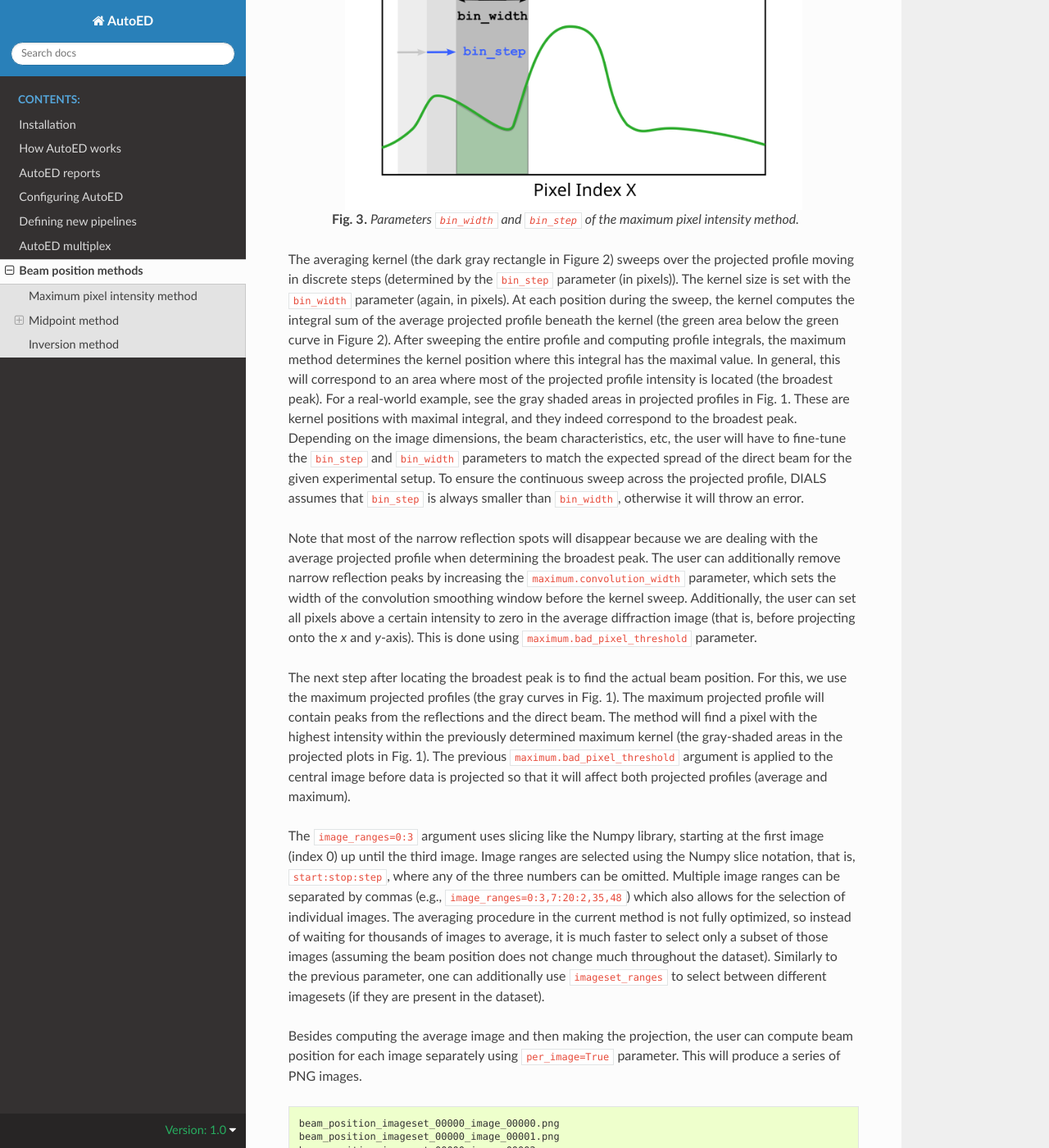
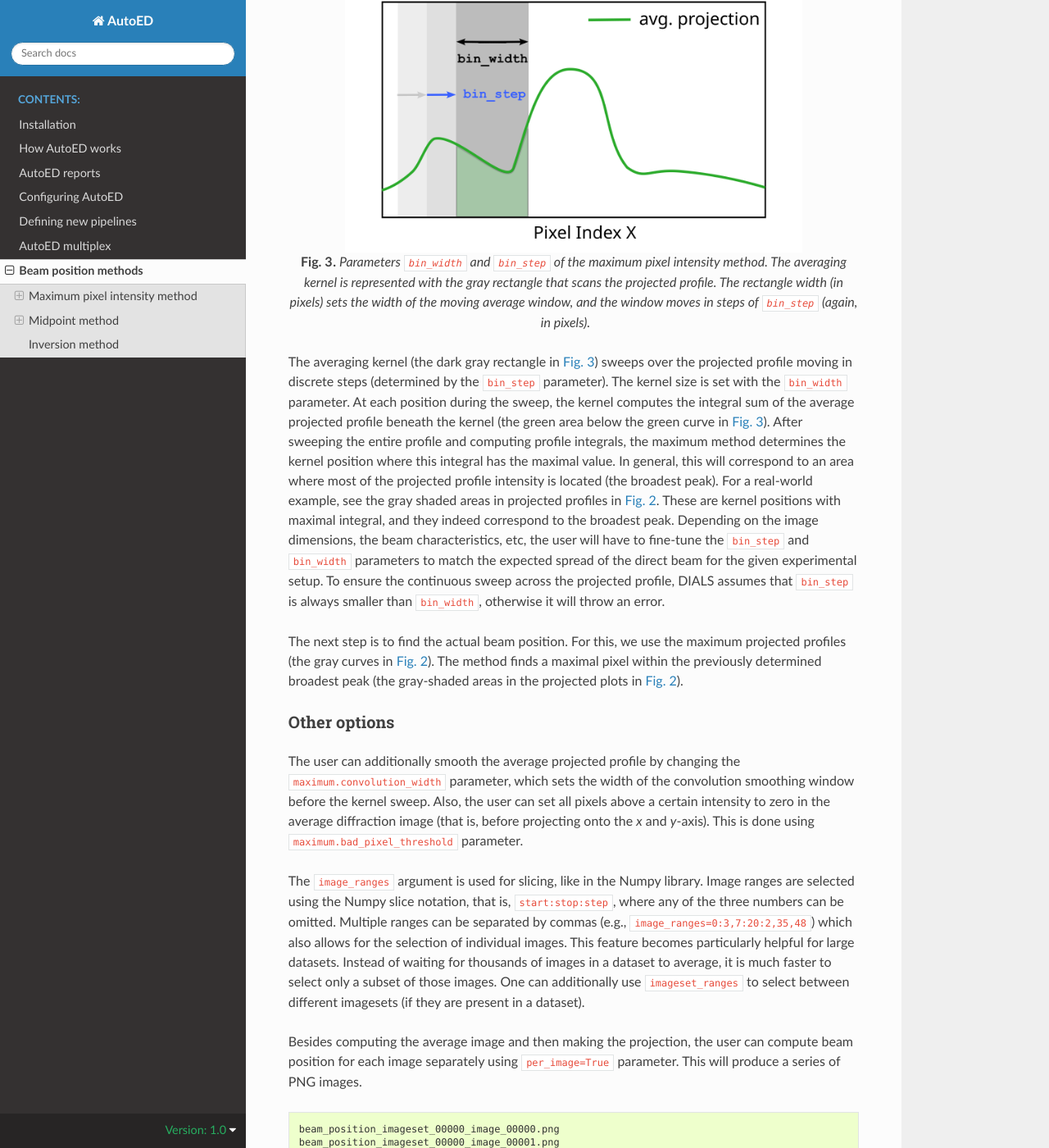
Before and after one commit to mpks/autoed, a Sphinx documentation site: the page built from docs/pages/beam_position_methods.rst, in a window 1280 px wide and 1400 px high, scrolled down 2735 px. Shown: the whole window at 82% size. Built offline with Sphinx 7.4.7 and the Read the Docs theme 3.1.0, drawn with Linux system fonts in a browser that asks for light colours; some of the changed text lies outside the part shown.

Commit message:
Fix docs on beam position

```diff
--- a/docs/pages/beam_position_methods.rst
+++ b/docs/pages/beam_position_methods.rst
@@ -1,98 +1,104 @@
-============================
+
 Beam position methods
-============================
+######################
 
-``dials.search_beam_position`` searches
-beam position in a set of diffraction images. There are four
-methods implemented in this function: default, maximum, midpoint, and
-inversion. The default method is based on the work of *Sauter et al.*
-(please see Ref. [`1 <sauter>`_]) and it is not covered
-here. The other three methods are based on projecting diffraction images along
-the *x* and the *y* axes, and we will briefly describe them here.
+This page describes how finding beam position works in DIALS (with the command
+``dials.search_beam_position``). The methods described here are also used in
+AutoED. Four methods are implemented in ``dials.search_beam_position``
+function: ``default``, ``maximum``, ``midpoint``, and ``inversion`` method.
+The ``default`` method is based on the work of *Sauter et al.* (please see Ref.
+[`1 <sauter>`_]) and it is not covered here. The other three methods are based
+on projecting diffraction images, described below.
 
 
-The three projection methods were developed to automate the
-processing of diffraction datasets produced at the DLS electron Bio-Imaging Centre
-(eBIC). They are developed primarily for electron diffraction images,
-although nothing prevents you from using them for other sources. They work
-primarily in cases when the user can quickly determine the beam center just by
-looking at a diffraction image, and they do not
-rely on some profound mathematical truths. In other words, they are not a 'silver
-bullet' to handle every dataset, but an *ad hoc* solution developed to work for
-most of the datasets obtained at eBIC. The initial idea was to use the output
-of these three methods to train machine learning models (with problematic
-datasets labeled by hand in order to catch all the cases).
+The three projection methods are designed primarily for electron diffraction
+images collected at eBIC, although nothing prevents you from using them for
+other sources. They work mainly in cases when the user can quickly determine
+the beam center just by looking at a diffraction image, and they do not rely
+on some profound mathematical truth. In other words, they are not a 'silver
+bullet' to handle every dataset, but an *ad hoc* solution that works for most
+datasets obtained at eBIC. The initial idea was to use the output of these
+methods to train a machine learning model (with problematic datasets labeled
+by hand).
 
 It is unlikely that any of the three methods presented here will work on your
 data out of the box. Depending on the setup of your experiment, detector
 resolution, position of the beam stop etc, you will have to tune method
 parameters to fit your experiment. However, once you find the correct
-combination of parameters, the methods will work well for most your datasets.
-In the first example below (processing with the maximum method) we will just
-present the interface of the maximum method. In the second example, beside
-explaining the interface of the midpoint method, we will give a step by step
-explanation how we tuned the method parameters to work with the Singla data.
+combination of parameters, the methods will work well for most of your
+datasets.
 
-*********************************
+By default, all three methods work on the average diffraction image in a
+dataset. For example, suppose you perform a rotational scan with a thousand
+frames in a dataset. In that case, the methods will first extract each frame
+separately, add those frames together, and compute the average image
+representing that dataset. This can be time-consuming and sometimes
+unnecessary, as beam position can be calculated based on just a few images
+from a dataset. Therefore, all three methods provide options for data slicing
+(similar to how slicing works in Numpy). See more about selecting image ranges
+below. Another option is to compute beam position for each frame individually
+instead of computing a single beam center for the entire dataset
+(see more about option ``per_image=True`` below).
+
+
 Maximum pixel intensity method
-*********************************
+==============================
+
 This is the simplest projection method, which is suitable for datasets where
-the beam is visible. Assuming we already imported our dataset with
-``dials.import``, we can run the ``search_beam_position`` on the imported
-experiment file
+the beam is visible (not occluded by a beam stop). Assuming we already
+imported our dataset with ``dials.import``, we can run the
+``search_beam_position`` on the imported experiment file
 
 .. code-block:: console
 
-   dials.search_beam_position method=maximum image_ranges=0:3 imported.expt
+   dials.search_beam_position method=maximum imported.expt
 
 
-The ``search_beam_position`` command will compute the average diffraction
-image using the first three images in the dataset, and then compute the
-beam position using the maximum pixel intensity method. The
-output should be a single PNG image called ``beam_position.png``
-(shown below, see Fig. 1).
+The output should be a single PNG image called ``beam_position.png``
+(see :numref:`max_method`).
 
+.. _max_method:
 .. figure:: ../figs/beam_position_maximum.png
    :alt: Beam position computed using maximum method
    :width: 80%
    :align: center
 
    Beam position computed using the maximum pixel intensity method.
-   Data provided by Peter Ercius from  Lawrence Berkeley National
+   Data provided by Peter Ercius from Lawrence Berkeley National
    Laboratory.
 
 The generated plot shows the average diffraction image in the central part
 and two projected profiles along the *x*- and the *y*-direction in the top and
-right plots, respectively. The beam position in pixels (rounded to
-an integer) is shown in the top right, between the plotted graphs.
-The plotted result has additional metadata, such as the image dimensions, the
-minimal and maximal pixel intensity, etc. Note that all
-projection methods work only for single-panel detectors (for now).
+right panel, respectively. The beam position in pixels (rounded to
+an integer) is shown in the top-right corner.
+The plot has additional metadata, such as the image dimensions, the
+minimal and maximal pixel intensity, etc.
 
 .. note::
 
    By default, the plotting function will try to adjust the colormap range to
-   show high intensity regions.
-   However, in some datasets, the pixel intensities might be unevenly
-   distributed (imagine a dataset where the average pixel has an intensity
+   show high-intensity regions.
+   However, in some datasets, pixel intensities might be unevenly
+   distributed. Imagine a dataset where the average pixel has an intensity
    between 0 and 10, but some bad pixels show intensities of several
-   millions). In such cases, spotting the beam on the central image would be
-   hard. If this is the case with your dataset, you can use the argument
-   ``color_cutoff`` (for example, in the previously described case, you would
-   ``set color_cutoff=10``) to set the maximum value of the colormap range.
-   Setting this parameter will not change the original data; it will only
-   change how it is plotted. Pixels with intensities above the color cutoff
-   would be set to the same color. The ``color_cutoff`` also applies to other
-   methods (inversion and midpoint) and is not limited to the maximum method.
-
+   millions. In that case, spotting the beam center on the average image
+   would be hard. If this is the case with your dataset, you can use the
+   option ``color_cutoff`` to lower the upper colormap limit. For example, in
+   :numref:`max_method`, this option is set to ``color_cutoff=80`` (see the
+   colormap range maximum in :numref:`max_method`). Setting this parameter
+   will not change the original data; it will only change its coloring on the
+   graph. Pixels with intensities above the color cutoff would be set to the
+   same color. The ``color_cutoff`` also applies to other methods
+   (``inversion`` and ``midpoint``).
 
 When projecting data from a 2D image to 1D profiles, we can
 either compute the average pixel intensity along an axis or
-find the maximal pixel along an axis (i.e., computing the maximal projection).
-The previous figure shows both maximal and average projections along each axis.
+find the maximal pixel along an axis. The previous figure shows both maximal
+and average projections (the grey and green curves in :numref:`max_method`,
+respectively).
 
-Because the beam is visible, one can  find the pixel with maximum
-intensity and declare that to be the beam position without any projecting.
+Because the beam is visible, one can find the pixel with maximum
+intensity and declare that to be the beam center without any projecting.
 However, this is not always correct. In some cases, bad pixels
 will return the maximal intensity from the trusted range by default.
 Also, there might be cases where the intensity of a reflection spot is higher
@@ -108,71 +114,74 @@
 reflection spot masks the direct beam in the projected profile.
 Averaging over few images (as in our example above) usually removes this problem.
 
-The first step in the maximum method is to find the broadest peak
-in the projected profiles. This is done by scanning the average
-projected profile (the green curves in Fig. 1) with an averaging kernel of a
-certain width (see Fig. 2, below).
+The first step in the ``maximum`` method is to find the broadest peak
+in a projected profile. This is done by scanning the average
+projected profile (the green curves in :numref:`max_method`) with an averaging
+kernel of a certain width (see :numref:`max_02`).
 
+.. _max_02:
 .. figure:: ../figs/max_method.png
    :alt: Explanation of the maximum method
    :width: 80%
    :align: center
 
    Parameters ``bin_width`` and ``bin_step`` of the maximum pixel intensity
-   method.
+   method. The averaging kernel is represented with the gray rectangle that
+   scans the projected profile. The rectangle width (in pixels) sets the
+   width of the moving average window, and the window moves in steps of
+   ``bin_step`` (again, in pixels).
 
 
-The averaging kernel (the dark gray rectangle in Figure 2) sweeps over the
-projected profile moving in discrete steps (determined by the ``bin_step``
-parameter (in pixels)). The kernel size is set with the ``bin_width`` parameter
-(again, in pixels). At each position during the sweep, the kernel computes the
+The averaging kernel (the dark gray rectangle in :numref:`max_02`) sweeps over
+the projected profile moving in discrete steps (determined by the ``bin_step``
+parameter). The kernel size is set with the ``bin_width`` parameter. At each
+position during the sweep, the kernel computes the
 integral sum of the average projected profile beneath the kernel (the
-green area below the green curve in Figure 2). After sweeping the entire
+green area below the green curve in :numref:`max_02`). After sweeping the
+entire
 profile and computing profile integrals, the maximum method determines the
 kernel position where this integral has the maximal value. In general, this
 will correspond to an area where most of the projected profile intensity is
-located (the broadest peak). For a real-world example, see the gray shaded areas
-in projected profiles in Fig. 1. These are kernel positions with maximal
-integral, and they indeed correspond to the broadest peak. Depending on the
+located (the broadest peak). For a real-world example, see the gray shaded
+areas
+in projected profiles in :numref:`max_method`. These are kernel positions
+with maximal integral, and they indeed correspond to the broadest peak.
+Depending on the
 image dimensions, the beam characteristics, etc, the user will have to
 fine-tune the ``bin_step`` and ``bin_width`` parameters to match the expected
 spread of the direct beam for the given experimental setup. To ensure the
 continuous sweep across the projected profile, DIALS assumes that ``bin_step``
 is always smaller than ``bin_width``, otherwise it will throw an error.
 
-Note that most of the narrow reflection spots will disappear because we are
-dealing with the average projected profile when determining the broadest peak.
-The user can additionally remove narrow reflection peaks by increasing the
+The next step is to find the actual beam position. For this, we use the
+maximum projected profiles (the gray curves in :numref:`max_method`). The
+method finds a maximal pixel within the previously determined broadest peak
+(the gray-shaded areas in the projected plots in :numref:`max_method`).
+
+Other options
+-------------
+
+
+The user can additionally smooth the average projected profile by changing the
 ``maximum.convolution_width`` parameter, which sets the width of the
-convolution smoothing window before the kernel sweep. Additionally, the user
+convolution smoothing window before the kernel sweep. Also, the user
 can set all pixels above a certain intensity to zero in the average
 diffraction image (that is, before projecting onto the *x* and *y*-axis).
 This is done using ``maximum.bad_pixel_threshold`` parameter.
 
-The next step after locating the broadest peak is to find the
-actual beam position. For this, we use the maximum projected profiles
-(the gray curves in Fig. 1). The maximum projected profile will contain peaks
-from the reflections and the direct beam. The method will find a pixel with
-the highest intensity within the previously determined maximum kernel
-(the gray-shaded areas in the projected plots in Fig. 1). The previous
-``maximum.bad_pixel_threshold`` argument
-is applied to the central image before data is projected so that it will
-affect both projected profiles (average and maximum).
 
-
-The ``image_ranges=0:3`` argument uses slicing like the Numpy
-library, starting at the first image (index 0) up until the third image.
-Image ranges are selected using the Numpy
+The ``image_ranges`` argument is used for slicing, like in the Numpy
+library. Image ranges are selected using the Numpy
 slice notation, that is, ``start:stop:step``, where any of the three numbers
-can be omitted. Multiple image ranges can be separated by commas
-(e.g.,  ``image_ranges=0:3,7:20:2,35,48``) which also
-allows for the selection of individual images. The averaging procedure in the
-current method is not fully optimized, so instead of waiting for thousands of
-images to average, it is much faster to select only a subset of those images
-(assuming the beam position does not change much throughout the dataset).
-Similarly to the previous parameter, one can additionally use
+can be omitted. Multiple ranges can be separated by commas
+(e.g., ``image_ranges=0:3,7:20:2,35,48``) which also
+allows for the selection of individual images. This feature becomes
+particularly helpful for large datasets. Instead of waiting for thousands of
+images in a dataset to average, it is much faster to select only a subset of
+those images.
+One can additionally use
 ``imageset_ranges`` to select between different imagesets (if they are present
-in the dataset).
+in a dataset).
 
 Besides computing the average image and then making the projection,
 the user can compute beam position for each image separately
@@ -214,32 +223,31 @@
 along the *x* and *y* direction (in pixels).
 The JSON file will have beam positions for all
 images and imagesets selected using ``image_ranges`` and ``imageset_ranges``.
-In contrast to PNG images, the computed positions are not converted to
-integers (which is not that important for the maximum method, but it is for
-the other two projection methods).
+
 
 The user should also distinguish between method-specific parameters
 (such as ``bin_width`` and ``bin_step``) and parameters such as ``per_image``
-and ``image_ranges``, which also apply to other projection methods as well
-(see ``dials.search_beam_position -h`` for more info on the function
+and ``image_ranges``, which also apply to other projection methods as well.
+See ``dials.search_beam_position -h`` for more info on the function
 interface. The parameters that apply to all three projection methods
-are under the ``projection`` keyword). Additionally, it is important to
-emphasize that most parameters specific to the maximum method (and other
-projection methods) apply both to projections along the *x* and the *y* axis
-(the mini plots on the top and left in Fig. 1). Some parameters
-apply separately to *x* and *y* projection, and we will discuss them below.
+are under the ``projection`` keyword. Most parameters specific to the
+maximum method (and other projection methods) apply both to projections along
+the *x* and the *y* axis.
 
 
-************************
+
+
 Midpoint method
-************************
+=================
+
 This method is suitable for datasets where direct beam is blocked by some
-obstacle (and not fully visible in the diffraction images). Fig. 3 presents
+obstacle. :numref:`midpoint_method` presents
 one such dataset. A Singla detector consists of two
 panels, with a gap between them. It is common for electron beam to be
-positioned in this gap. Determining beam position based on the maximum pixel
-intensity is not possible in this case because the beam is hidden.
+positioned in this gap. Determining the beam position based on the maximum pixel
+intensity will not work because the beam is hidden.
 
+.. _midpoint_method:
 .. figure:: ../figs/singla_image.png
    :alt: Singla diffraction image
    :width: 75%
@@ -247,16 +255,13 @@
 
    A diffraction image from DECTRIS Singla detector at eBIC.
 
-First, let's run the midpoint method on this dataset without any parameters.
+First, we run the midpoint method on this dataset without any parameters.
 
 .. code-block:: console
 
    dials.search_beam_position method=midpoint imported.expt
 
-Because we did not provide ``per_image=True`` parameter, DIALS will go through
-all the images in the dataset, compute the average image, project that image
-onto *x* and *y* axis, and compute the midpoints. The output of this command
-is ``beam_position.png`` file.
+The output of this command is shown below.
 
 .. _midpoint_01:
 .. figure:: ../figs/midpoint_01.png
@@ -270,11 +275,11 @@
 intensity is projected. This projected intensity is then smoothed using a
 convolution kernel (averaging intensities in a narrow window given by
 ``midpoint.convolution_width``). As with the maximum method, projecting bad
-pixels will create unwanted peaks in the projected profile. To solve this, we
+pixels will create unwanted peaks. To solve this, we
 introduce a parameter ``exclude_intensity_percent``. Before DIALS projects
-the diffraction image, it will order all image pixels into a one-dimensional
+a diffraction image, it will order all image pixels into a one-dimensional
 array of increasing intensity. The ``exclude_intensity_percent`` tells DIALS
-to discard the top percentage of these pixels (to set them to zero). For
+to discard the top percentage of these pixels (set them to zero). For
 example, ``exclude_intensity_percent=0.1`` will exclude 0.1 % of these
 high-intensity pixels.
 To further explain the midpoint method we can focus only on the projection
@@ -301,15 +306,14 @@
 correspond to the beam position (the orange vertical dashed line in
 :numref:`midpoint_scheme`).
 
-The central assumption of the midpoint method is that the projected profile is
+The main assumption of the midpoint method is that the projected profile is
 a reasonably symmetric function. If the profile is skewed, the position of the
 average midpoint would not correspond to the beam position. The skewness might
-come from hitting the detector at an angle. :numref:`midpoint_scheme`
-shows the projected profile is normalized (put in the range of values between
-zero and one). The number of lines intersecting the projected profile is set
-with the ``intersection_range`` parameter. For example, by default, the
-intersection range is set from 0.3 to 0.9 with 0.01 distance between the
-intersecting lines
+come from hitting the detector at an angle. :numref:`midpoint_01`
+shows a projected profile is normalized (put in the range between
+zero and one). The number of lines intersecting the profile is set
+with the ``intersection_range``. For example, by default, the
+intersection range is set from 0.3 to 0.9 with a step 0.01.
 (``intersection_range=0.3,0.9,0.01``). With this setting, DIALS will draw
 around sixty intersection lines. When using this parameter, keep in mind the
 normalization, so always set it in the range between zero and one.
@@ -404,9 +408,9 @@
 ``b``, and from ``c`` to ``d``).
 
 
-************************
+
 Inversion method
-************************
+==================
 
 This method is suitable for datasets where one can clearly see Friedel pairs.
 
@@ -456,14 +461,38 @@
 low-intensity regions. One way to quantify the overlap between the original
 and the inverted curve is to multiply them for each pixel and integrate (sum)
 the product. If the overlap is significant, the integral will be large; if the
-overlap is low, the integral should be lower. Next, we repeat this procedure
-in some regions around the ``guess_position``. We move the ``guess_position``
+overlap is low, the integral should be lower. We repeat this procedure
+(invert and compute the overlap) in a region around the ``guess_position``.
+We move the ``guess_position``
 to every point within this region, multiply the two curves, and compute the
 integral to quantify the overlap. Ultimately, we will get a single curve that
 quantifies the overlap for a range of pixels. Picking the maximum of this
 curve as the beam position means that the computed overlap at that point is
 highest, so that point is very likely to be the center of inversion.
 
+We can check how this is implemented in DIAL by running the beam position
+command.
+
+.. code-block:: console
+
+   dials.search_beam_position method=inversion imported.expt
+
+Below is the output of this command. The green curves in the top and right
+panels show the overlap (inversion and integration) for every pixel.
+
+.. _inversion_fig:
+
+.. figure:: ../figs/inversion_01.png
+   :alt: Inversion method figure
+   :width: 75%
+   :align: center
+
+   The output of the beam position command with the inversion method.
+
+
+The inversion method works well if there is at least one dominant Friedel
+pair. As shown in :numref:`inversion_fig`, there are several such peaks for an
+average image in a dataset.
 
 
 .. _sauter:
```
Also changed, not shown: other parts of docs/pages/beam_position_methods.rst (+13 -12 lines), docs/figs/inversion_01.png (added), 1 other file.
